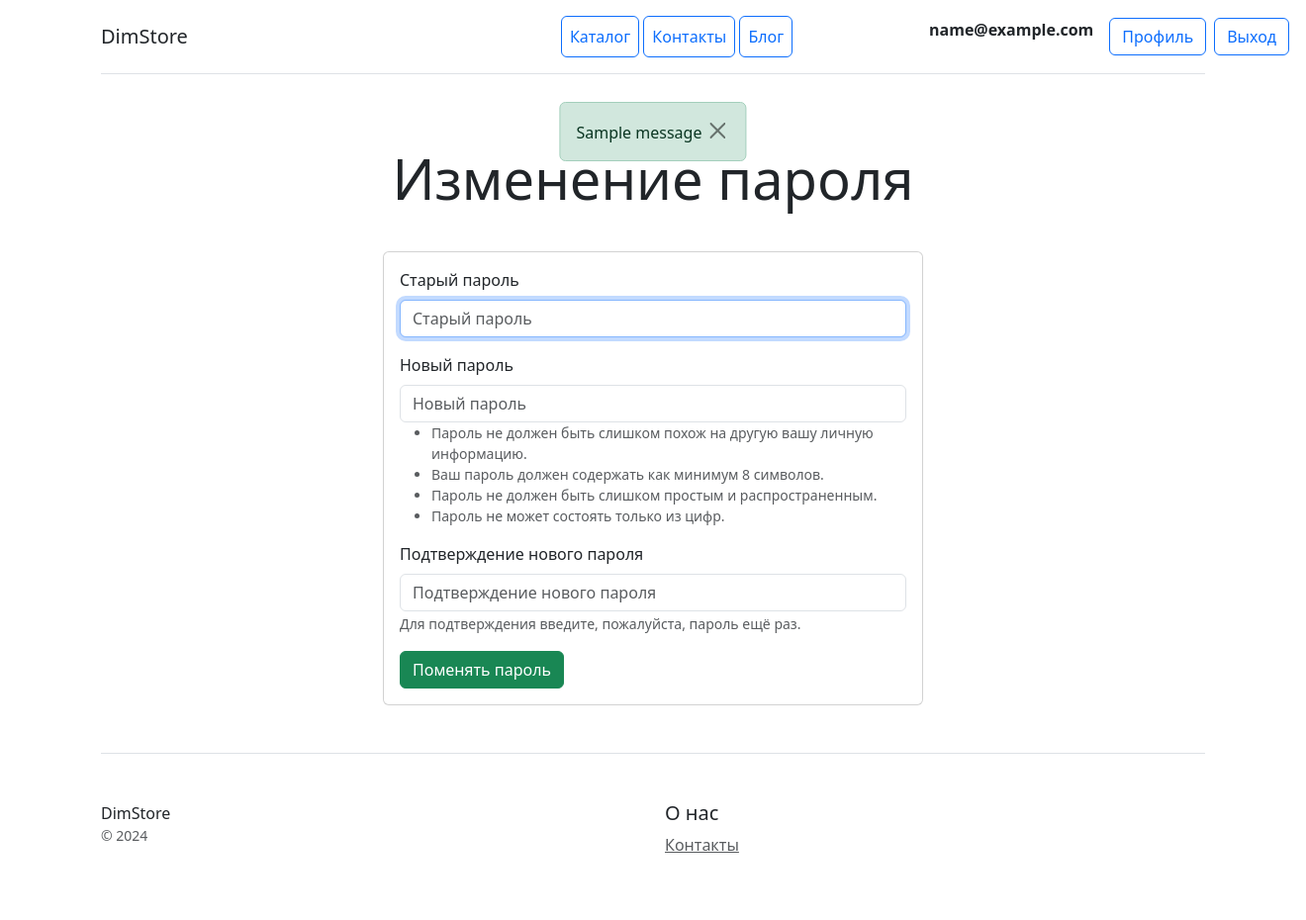
After one commit to dimanskr/django_store, a Django app: page /users/password-change/ in a window 1320 px wide. The commit adds this page. Shown: the whole page at 99% size. Run offline with Django 5.2, Linux system fonts and the light colour scheme; a user stored in the database is signed in; tables that the repository leaves empty hold one stand-in row (values such as "Sample post"); one stand-in notice (Sample message) is shown; parts of the project's set-up code (start-up, migrations or seed data) failed here and were passed over; some libraries are stand-ins or nearby versions.

Commit message:
Add change password page and messages

```diff
--- a/catalog/templates/catalog/base.html
+++ b/catalog/templates/catalog/base.html
@@ -13,7 +13,6 @@
 <div class="container">
     {% include 'catalog/includes/header.html' %}
 </div>
-
 <div class="container">
     {% block content %}
     {% endblock %}
@@ -26,5 +25,6 @@
 <script src="https://cdn.jsdelivr.net/npm/bootstrap@5.3.2/dist/js/bootstrap.bundle.min.js"
         integrity="sha384-C6RzsynM9kWDrMNeT87bh95OGNyZPhcTNXj1NW7RuBCsyN/o0jlpcV8Qyq46cDfL"
         crossorigin="anonymous"></script>
+<script src="{% static 'js/hide_messages.js' %}"></script>
 </body>
 </html>
--- a/catalog/templates/catalog/includes/header.html
+++ b/catalog/templates/catalog/includes/header.html
@@ -25,7 +25,7 @@
         {% endif %}
     </div>
 </header>
-
+    {% include 'catalog/includes/messages.html' %}
 <div class="pricing-header px-3 py-3 pt-md-5 pb-md-4 mx-auto text-center">
     <h1 class="display-4">{{title}}</h1>
     <p class="lead">{{slogan}}</p>
--- /dev/null
+++ b/catalog/templates/catalog/includes/messages.html
@@ -0,0 +1,10 @@
+{% if messages %}
+<div class="messages position-fixed start-50 translate-middle-x z-3 mt-1 fade show">
+    {% for message in messages %}
+    <div class="alert alert-{{ message.tags }}">
+        {{ message }}
+        <button type="button" class="btn-close" data-bs-dismiss="alert" aria-label="Закрыть"></button>
+    </div>
+    {% endfor %}
+</div>
+{% endif %}
--- /dev/null
+++ b/static/js/hide_messages.js
@@ -0,0 +1,14 @@
+document.addEventListener("DOMContentLoaded", function() {
+    const messages = document.querySelectorAll('.alert');
+    if (messages.length > 0) {
+        setTimeout(function() {
+            messages.forEach(function(message) {
+                message.style.transition = "opacity 0.5s ease-out";
+                message.style.opacity = 0;
+                setTimeout(function() {
+                    message.style.display = "none";
+                }, 500); // Убираем сообщение после завершения анимации (через 500 мс)
+            });
+        }, 7000); // Сообщения исчезнут через 7 секунд
+    }
+});
--- /dev/null
+++ b/users/templates/users/password_change_form.html
@@ -0,0 +1,23 @@
+{% extends 'catalog/base.html' %}
+{% block content %}
+{% load django_bootstrap5 %}
+<div class="row">
+    <div class="col-12">
+        <form method="post" enctype="multipart/form-data">
+            <div class="row d-flex justify-content-center">
+                <div class="col-6">
+                    <div class="card">
+                        <div class="card-body">
+                            {% csrf_token %}
+                            {% bootstrap_form form %}
+                            <button type="submit" class="btn btn-success">
+                                Поменять пароль
+                            </button>
+                        </div>
+                    </div>
+                </div>
+            </div>
+        </form>
+    </div>
+</div>
+{% endblock %}
--- a/users/templates/users/user_form.html
+++ b/users/templates/users/user_form.html
@@ -23,6 +23,7 @@
                             <button type="submit" class="btn btn-success">
                                 Сохранить изменения
                             </button>
+                            <a href="{% url 'users:password_change' %}" class="btn btn-link">Изменить пароль</a>
                             {% else %}
                             <button type="submit" class="btn btn-success">
                                 Зарегистрироваться
--- a/users/urls.py
+++ b/users/urls.py
@@ -1,7 +1,7 @@
 from django.contrib.auth.views import LoginView, LogoutView
 from django.urls import path
 from users.apps import UsersConfig
-from users.views import UserCreateView, email_verification, UserPasswordResetView, ProfileView
+from users.views import UserCreateView, email_verification, UserPasswordResetView, ProfileView, UserPasswordChangeView
 
 app_name = UsersConfig.name
 
@@ -12,4 +12,5 @@
     path('email-confirm/<str:token>/', email_verification, name='email-confirm'),
     path("password-reset/", UserPasswordResetView.as_view(), name='password_reset'),
     path("profile/", ProfileView.as_view(), name="profile"),
+    path("password-change/", UserPasswordChangeView.as_view(), name='password_change'),
 ]
--- a/users/views.py
+++ b/users/views.py
@@ -3,9 +3,11 @@
 from django.urls import reverse_lazy, reverse
 from django.views.generic import CreateView, UpdateView
 from users.forms import UserRegisterForm, PasswordResetForm, UserProfileForm
-from django.contrib.auth.views import PasswordResetView
+from django.contrib.auth.views import PasswordResetView, PasswordChangeView
 from django.contrib.auth.hashers import make_password
 from users.models import User
+from django.contrib import messages
+from django.contrib.auth.mixins import LoginRequiredMixin
 from config.settings import EMAIL_HOST_USER
 import secrets
 from users.utils import generate_random_password
@@ -44,7 +46,6 @@
 class UserPasswordResetView(PasswordResetView):
     """ Контроллер восстановления пароля """
     template_name = "users/password_reset_form.html"
-    form_class = PasswordResetForm
     success_url = reverse_lazy("users:login")
 
     def form_valid(self, form):
@@ -61,17 +62,28 @@
                 from_email=EMAIL_HOST_USER,
                 recipient_list=[user.email],
             )
+            messages.success(self.request, 'Ваш пароль был успешно изменен!')
             return redirect(reverse("users:login"))
         except User.DoesNotExist:
-            pass
+            messages.warning(self.request, 'Пользователя, зарегистрированного с таким email, на сайте нет!')
 
         return super().form_valid(form)
 
 
-class ProfileView(UpdateView):
+class ProfileView(LoginRequiredMixin, UpdateView):
     model = User
     form_class = UserProfileForm
     success_url = reverse_lazy("users:profile")
 
     def get_object(self, queryset=None):
         return self.request.user
+
+
+class UserPasswordChangeView(LoginRequiredMixin, PasswordChangeView):
+    """ Контроллер изменения пароля """
+    template_name = "users/password_change_form.html"
+    success_url = reverse_lazy("users:profile")
+
+    def form_valid(self, form):
+        messages.success(self.request, 'Ваш пароль был успешно изменен!')
+        return super().form_valid(form)
```
Also changed, not shown: users/forms.py (+1 -8 lines).
